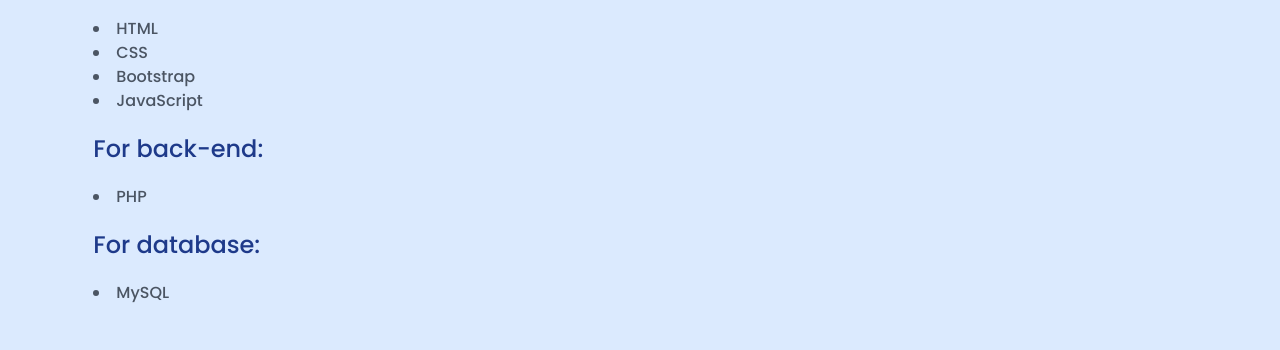
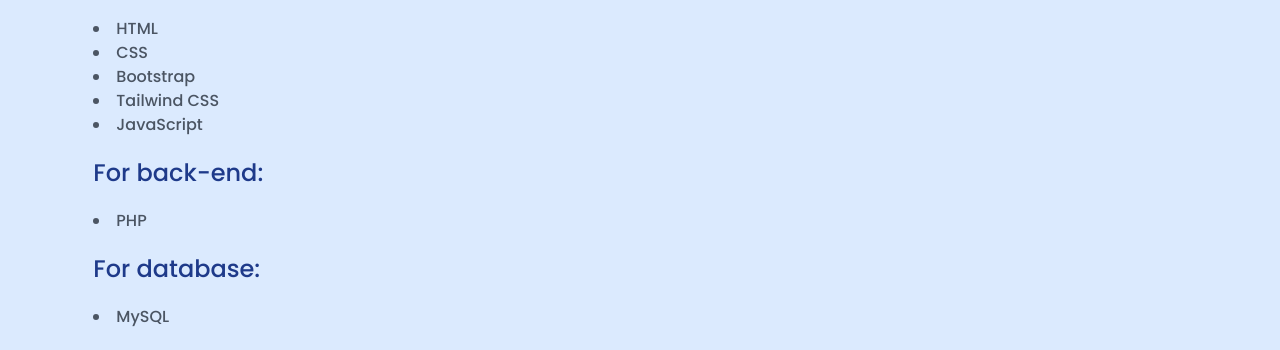
Before and after one commit to GabrielCode-Full/GabrielCode-Full.github.io, a plain HTML site: page docs/wandertel.html in a window 1280 px wide. Shown: the part 835-1185 px from the top of the page. Drawn offline with nearby package versions, Linux system fonts and the light colour scheme.

Commit message:
Updated wandertel

```diff
--- a/docs/wandertel.html
+++ b/docs/wandertel.html
@@ -115,6 +115,7 @@
                     <li>HTML</li>
                     <li>CSS</li>
                     <li>Bootstrap</li>
+                    <li>Tailwind CSS</li>
                     <li>JavaScript</li>
                 </ul>
                 <h1 class="text-blue-900 text-xl sm:text-2xl">For back-end:</h1>
```
